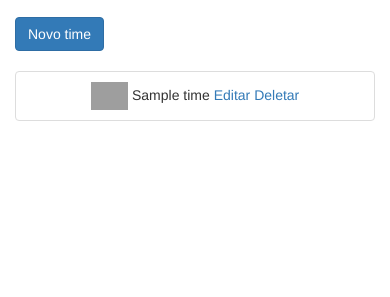
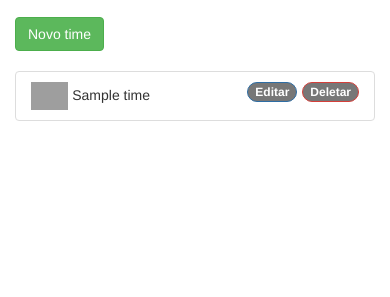
Before and after one commit to gomesdjr/app_brasileirao, a Flask app: page /times/ in a window 390 px wide. Shown: the part 55-352 px from the top of the page. Run offline with Flask 2, Linux system fonts and the light colour scheme; a user stored in the database is signed in; tables that the repository leaves empty hold one stand-in row (values such as "Sample post"); some libraries are stand-ins or nearby versions; grey boxes are pictures that could not be loaded.

Commit message:
Alteração do layout dos botões

```diff
--- a/grupo/jogos/templates/listarjogos.html
+++ b/grupo/jogos/templates/listarjogos.html
@@ -1,5 +1,5 @@
 {% extends "base.html"%}
 
 {% block app_content %}
-<a type="button" class="btn btn-primary" href="{{ url_for('jogos.create') }}">Adicionar Novo Jogo</a>
+<a type="button" class="btn btn-success" href="{{ url_for('jogos.create') }}">Adicionar Novo Jogo</a>
 {% endblock %}
--- a/grupo/main/templates/index.html
+++ b/grupo/main/templates/index.html
@@ -25,7 +25,7 @@
 			<td><img class="escudo-mini" src="{{ time.escudo }}"></td>
 			<td>{{time.nome}}</td>
 			<td>{{time.pontos}}</td>
-			<td>{{time.jogos}}</td>
+			<td>{{ time.jogos }}</td>
 			<td>{{time.vitorias}}</td>
 			<td>{{time.empates}}</td>
 			<td>{{time.derrotas}}</td>
--- a/grupo/times/templates/listar.html
+++ b/grupo/times/templates/listar.html
@@ -2,18 +2,18 @@
 
 {% block app_content %}
 
-<a href="{{ url_for('times.create') }}" class="btn btn-primary">Novo time</a>
+<a href="{{ url_for('times.create') }}" class="btn btn-success">Novo time</a>
 <br>
 <br>
-<div class="container">
-	<ul class="list-unstyled row">
+<div>
+	<ul class="list-group">
 		{% for time in times %}
-		 <li class="list-group-item col-md-4 borderless text-center">
-			<img class="escudo-mini" src="{{ time.escudo }}">
-			{{ time.nome }}
-             <a href="{{ url_for('times.update', id=time.id) }}">Editar</a>
-             <a href="{{ url_for('times.delete', id=time.id) }}">Deletar</a>
-		 </li>
+			<li class="list-group-item">
+				<img class="escudo-mini" src="{{ time.escudo }}">
+				{{ time.nome }}
+				<a href="{{ url_for('times.delete', id=time.id) }}" class="btn btn-danger badge">Deletar</a>
+				<a href="{{ url_for('times.update', id=time.id) }}" class="btn btn-primary badge">Editar</a>
+			</li>
 		{% endfor %}
 	</ul>
 </div>
```
Also changed, not shown: grupo/times/templates/novotime.html (+5 -19 lines), grupo/app.db.
